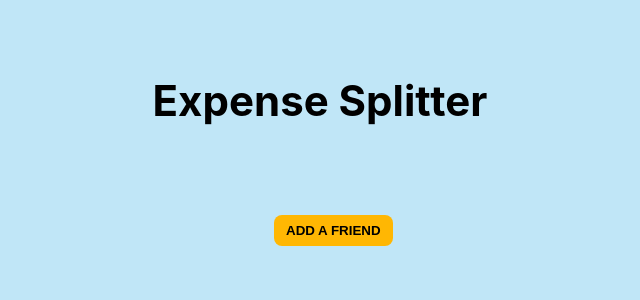
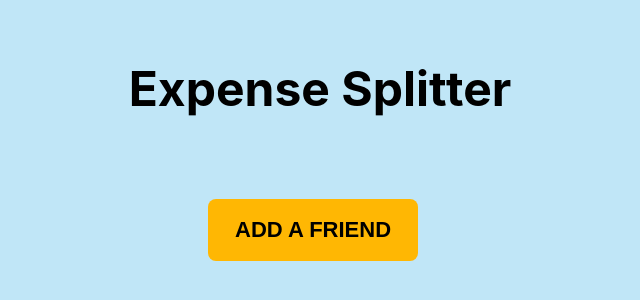
Before and after one commit to flokomi/react-ausgaben-splitter, a React (Create React App) app: page / in a window 1280 px wide. Shown: the part 240-540 px from the top of the page, without its empty margins (320-960 px from the left). Built offline with nearby package versions, Linux system fonts and the light colour scheme.

Commit message:
added delete function, optimated code, better opening layout

```diff
--- a/package.json
+++ b/package.json
@@ -3,6 +3,10 @@
   "version": "0.1.0",
   "private": true,
   "dependencies": {
+    "@fortawesome/fontawesome-svg-core": "^6.4.2",
+    "@fortawesome/free-regular-svg-icons": "^6.4.2",
+    "@fortawesome/free-solid-svg-icons": "^6.4.2",
+    "@fortawesome/react-fontawesome": "^0.2.0",
     "@testing-library/jest-dom": "^5.17.0",
     "@testing-library/react": "^13.4.0",
     "@testing-library/user-event": "^13.5.0",
--- a/public/index.html
+++ b/public/index.html
@@ -10,10 +10,10 @@
       content="Split your total expenses and see the balance of each of your friends"
     />
 
-    <!-- <link
+    <link
       rel="stylesheet"
-      href="https://cdnjs.cloudflare.com/ajax/libs/animate.css/4.1.1/animate.min.css"
-    /> -->
+      href="path/to/font-awesome/css/font-awesome.min.css"
+    />
 
     <title>Expense-Splitter</title>
   </head>
--- a/src/App.js
+++ b/src/App.js
@@ -1,32 +1,32 @@
 import { useState } from "react";
 import "animate.css";
 import FriendList from "./FriendList.js";
-import Friend from "./Friend.js";
+// import Friend from "./Friend.js";
 import Button from "./Button.js";
 import AddFriend from "./AddFriend.js";
 import EditFriend from "./EditFriend.js";
 import Result from "./Result.js";
 
-// const initialFriends = [
-//   {
-//     id: 7373983948,
-//     name: "Flo",
-//     image: "https://i.pravatar.cc/48?u=7373983948",
-//     expense: 35,
-//   },
-//   {
-//     id: 7373987738,
-//     name: "Dani",
-//     image: " https://i.pravatar.cc/48?u=7373987738",
-//     expense: 70,
-//   },
-//   {
-//     id: 2292983948,
-//     name: "Axel",
-//     image: "https://i.pravatar.cc/48?u=2292983948",
-//     expense: 5,
-//   },
-// ];
+const initialFriends = [
+  {
+    id: 7373983948,
+    name: "Flo",
+    image: "https://i.pravatar.cc/48?u=7373983948",
+    expense: 35,
+  },
+  {
+    id: 7373987738,
+    name: "Dani",
+    image: " https://i.pravatar.cc/48?u=7373987738",
+    expense: 70,
+  },
+  {
+    id: 2292983948,
+    name: "Axel",
+    image: "https://i.pravatar.cc/48?u=2292983948",
+    expense: 5,
+  },
+];
 
 export default function App() {
   const [friends, setFriends] = useState([]);
@@ -100,6 +100,7 @@ export default function App() {
       <div className="sidebar">
         <FriendList
           friends={friends}
+          setFriends={setFriends}
           onClick={handleSelection}
           selectedFriend={selectedFriend}
           onSelection={handleSelection}
@@ -123,10 +124,13 @@ export default function App() {
             {showEditFriend === false && (
               <Button
                 onClick={handleShowAddFriend}
-                animate={
+                btnAnimate={
                   friends.length === 0
                     ? "animate__animated animate__backInDown"
                     : ""
+                }
+                btnWelcome={
+                  friends.length === 0 && !showAddFriend ? "btn-welcome" : ""
                 }
                 friends={friends}
               >
--- a/src/Button.js
+++ b/src/Button.js
@@ -1,6 +1,6 @@
-export default function Button({ children, onClick, animate }) {
+export default function Button({ children, onClick, btnAnimate, btnWelcome }) {
   return (
-    <button className={`btn ${animate}`} onClick={onClick}>
+    <button className={`btn ${btnAnimate} ${btnWelcome}`} onClick={onClick}>
       {children}
     </button>
   );
--- a/src/Friend.js
+++ b/src/Friend.js
@@ -1,3 +1,5 @@
+import { FontAwesomeIcon } from "@fortawesome/react-fontawesome";
+import { faTrashCan } from "@fortawesome/free-solid-svg-icons";
 import Button from "./Button.js";
 
 // function FriendList({
@@ -24,14 +26,26 @@ import Button from "./Button.js";
 // }
 export default function Friend({
   friend,
-  onClick,
+  friends,
+  setFriends,
   selectedFriend,
   onSelection,
-  showEditFriend,
 }) {
   const isSelected = selectedFriend?.id === friend.id;
 
+  function handleDelete() {
+    let id = null;
+
+    friends.map((cur) => (cur.id === friend.id ? (id = cur.id) : null));
+
+    setFriends((friends) => friends.filter((friend) => friend.id !== id));
+  }
+
   return (
+    <div className="friend-row">
+      <button className="btn-delete" onClick={handleDelete}>
+        <FontAwesomeIcon icon={faTrashCan} />
+      </button>
       <li className={isSelected ? "selected" : ""}>
         <img src={friend.image} alt="user"></img>
         <h3>{friend.name}</h3>
@@ -40,5 +54,6 @@ export default function Friend({
           {!isSelected ? "Edit" : "Close"}
         </Button>
       </li>
+    </div>
   );
 }
--- a/src/FriendList.js
+++ b/src/FriendList.js
@@ -2,6 +2,7 @@ import Friend from "./Friend";
 
 export default function FriendList({
   friends,
+  setFriends,
   onClick,
   selectedFriend,
   onSelection,
@@ -12,6 +13,8 @@ export default function FriendList({
       {friends.map((friend) => (
         <Friend
           friend={friend}
+          friends={friends}
+          setFriends={setFriends}
           key={friend.id}
           onClick={onClick}
           selectedFriend={selectedFriend}
--- a/src/index.css
+++ b/src/index.css
@@ -28,7 +28,7 @@ body {
 .app {
   /* min-height: 33vh; */
   display: grid;
-  grid-template-columns: 35rem 15rem;
+  grid-template-columns: 40rem 15rem;
   column-gap: 3rem;
   align-items: start;
 }
@@ -36,7 +36,7 @@ body {
 .app h1 {
   grid-column: span 2;
   height: 6rem;
-  font-size: 4.2rem;
+  font-size: 4.8rem;
   text-align: center;
   margin-bottom: 6rem;
 }
@@ -57,6 +57,7 @@ body {
   cursor: pointer;
   text-transform: uppercase;
   transition: 0.3s;
+  transition-property: background-color;
 }
 
 .btn:hover {
@@ -66,6 +67,21 @@ body {
 form > .btn {
   margin-top: 0.6rem;
   grid-column: 2;
+}
+
+.btn-delete {
+  color: rgb(255, 174, 174);
+  font-size: 2.4rem;
+  font-weight: bold;
+  border: none;
+  background-color: var(--color-lightest);
+  transition: 0.3s;
+}
+
+.btn-welcome {
+  /* margin-right: 3rem !important; */
+  padding: 1.8rem 2.7rem;
+  font-size: 2.2rem;
 }
 
 .sidebar ul,
@@ -78,7 +94,14 @@ form > .btn {
   margin-bottom: 2rem;
 }
 
+.sidebar .friend-row {
+  display: grid;
+  grid-template-columns: 24px auto;
+  column-gap: 4px;
+}
+
 .sidebar li {
+  flex-grow: 1;
   display: grid;
   grid-template-columns: 4.2rem 1fr auto auto;
   align-items: center;
@@ -91,9 +114,6 @@ form > .btn {
 .result li {
   display: grid;
   grid-template-columns: 8rem auto 1.2rem;
-}
-
-.result li {
   padding: 1.7rem;
   padding-left: 0;
 }
@@ -134,7 +154,8 @@ form > .btn {
   margin-right: 1.2rem;
 }
 
-.red {
+.red,
+.btn-delete:hover {
   color: red;
 }
 
@@ -150,6 +171,7 @@ form {
   display: grid;
   align-items: center;
   gap: 1.2rem;
+  margin-left: 22px;
 }
 
 label {
```
Also changed, not shown: 1 other file (tests, documents, lock files or other folders). Lines whose indentation alone changed are shown as unchanged.
